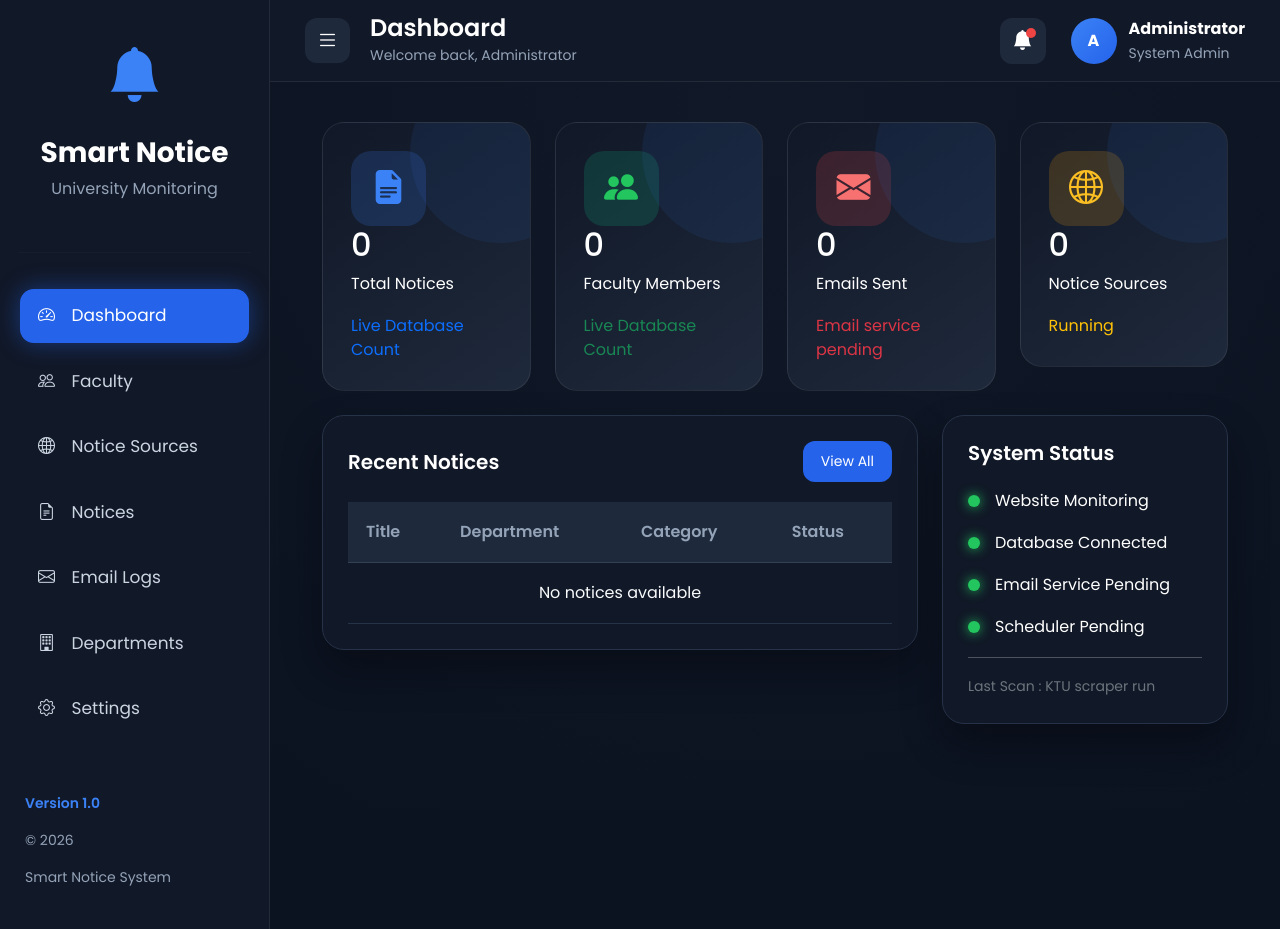
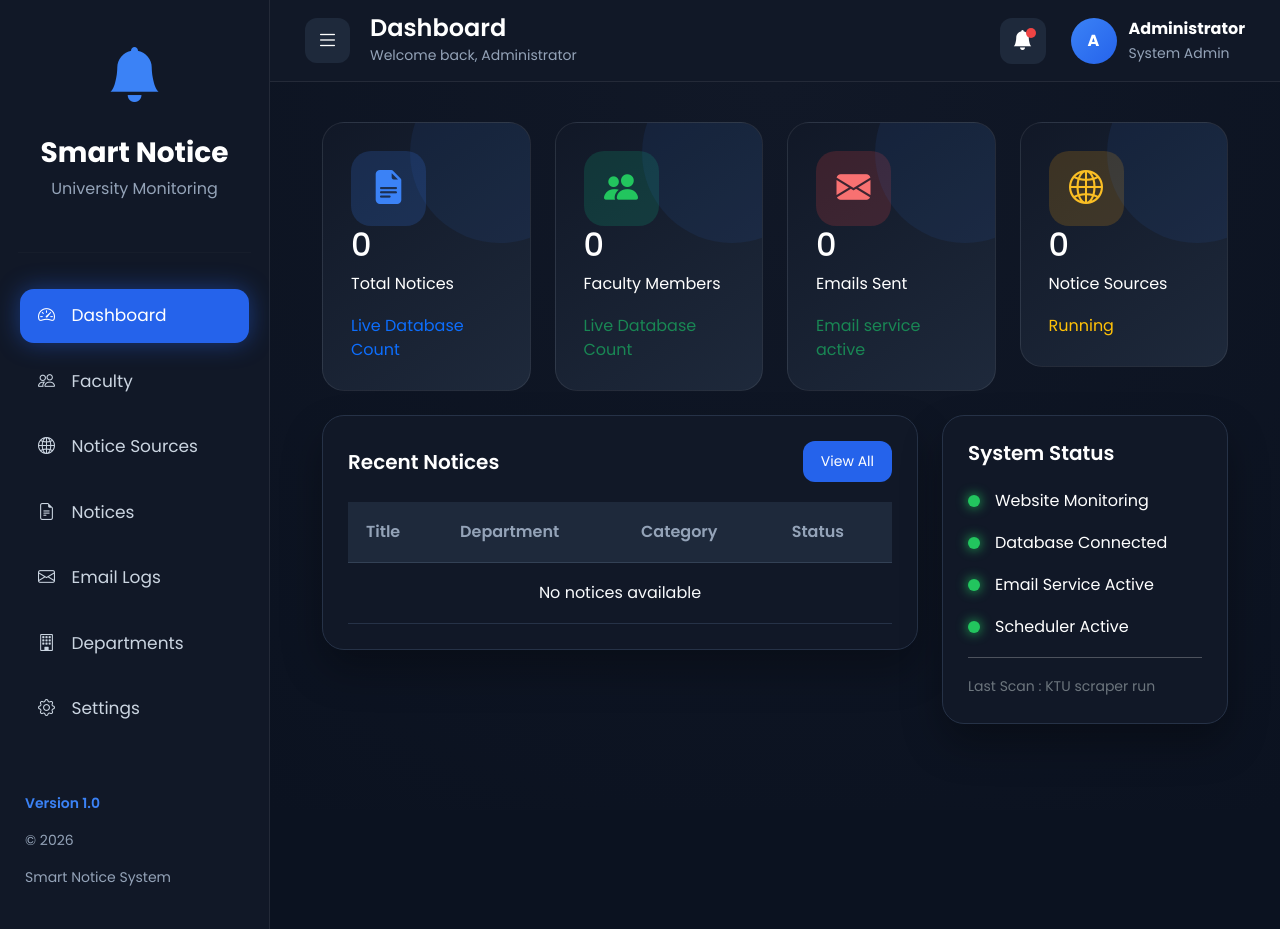
Before and after one commit to dinilbalachandran/SmartNoticeSystem, a Flask app: page / in a window 1280 px wide. Run offline with Flask 3, Linux system fonts and the light colour scheme; data that the repository does not hold is empty.

Commit message:
Update dashboard service status

```diff
--- a/templates/dashboard.html
+++ b/templates/dashboard.html
@@ -70,7 +70,7 @@ Dashboard
 
                 <p>Emails Sent</p>
 
-                <small class="text-danger">Email service pending</small>
+                <small class="text-success">Email service active</small>
 
             </div>
 
@@ -213,12 +213,12 @@ Dashboard
 
                 <div class="status-item">
                     <span class="status-dot"></span>
-                    Email Service Pending
+                    Email Service Active
                 </div>
 
                 <div class="status-item">
                     <span class="status-dot"></span>
-                    Scheduler Pending
+                    Scheduler Active
                 </div>
 
                 <hr>
```
